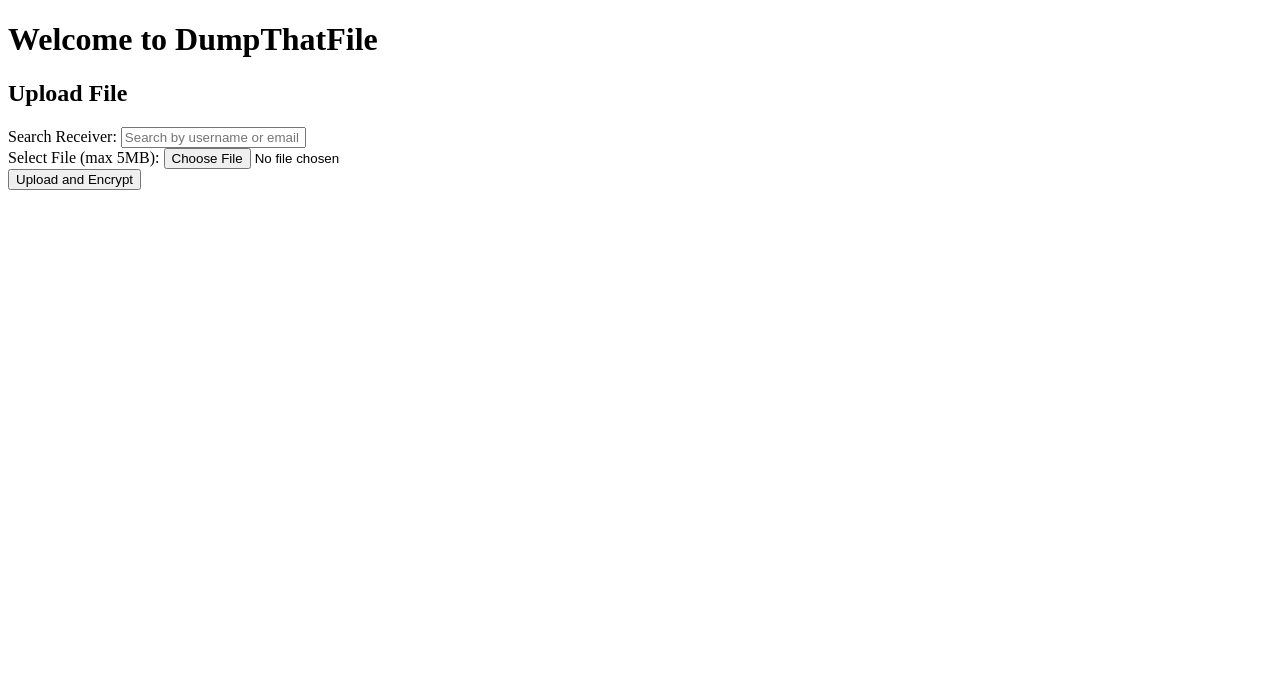
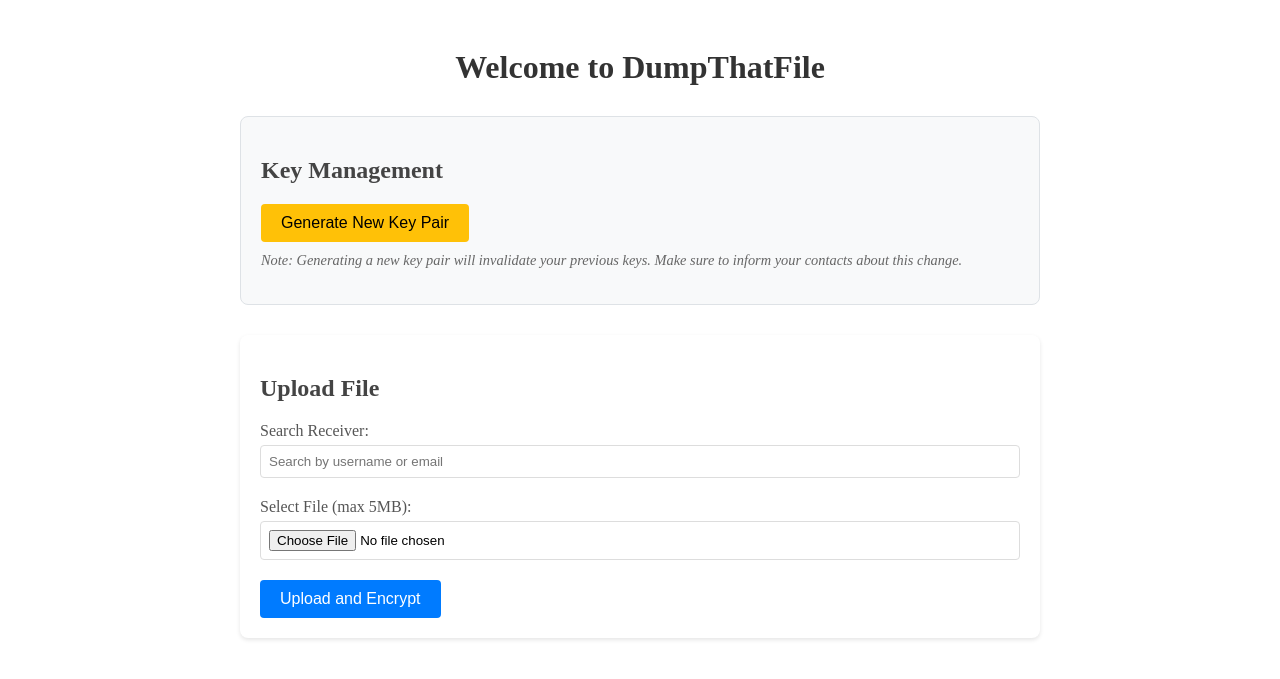
Before and after one commit to FakeLife0697/DumpThatFile, a Flask app: page /home in a window 1280 px wide. Shown: the top 679 px of the page. Run offline with Flask 3, Linux system fonts and the light colour scheme; the visitor is signed in with stand-in values (Sample User, id 1); parts of the project's set-up code (start-up, migrations or seed data) failed here and were passed over.

Commit message:
Commit 19 May 25 #1: Minor key generation changes and debug

```diff
--- a/app/modules/home.py
+++ b/app/modules/home.py
@@ -5,6 +5,8 @@ from app.supabase_client import getPublicClient, getAdminClient
 from app.modules.encrypt import SHA256, AES, RSA
 import uuid
 import os
+import time
+from requests.exceptions import Timeout, RequestException
 
 home_bp = Blueprint('home', __name__)
 api = Api(home_bp)
@@ -211,3 +213,64 @@ def upload_file(receiver_id):
         flash('An error occurred', 'error')
         print(e)
         return redirect(request.url)
+
+@home_bp.route('/generate-key-pair', methods=['POST'])
+@login_required
+def generate_key_pair():
+    try:
+        # Generate new RSA key pair
+        rsa = RSA()
+        private_key, public_key = rsa.generate_key()
+
+        # Store the new keys
+        admin_client = getAdminClient()
+        max_retries = 3
+        retry_count = 0
+
+        while retry_count < max_retries:
+            try:
+                # First check if user already has keys
+                existing_keys = admin_client.schema('dtf_secure_info').table('user_keys').select('*').eq('user_id', session['user'].id).execute()
+
+                if existing_keys.data:
+                    # Update existing keys
+                    keys_response = admin_client.schema('dtf_secure_info').table('user_keys').update({
+                        'public_key': public_key,
+                        'private_key': private_key
+                    }).eq('user_id', session['user'].id).execute()
+                else:
+                    # Insert new keys
+                    keys_response = admin_client.schema('dtf_secure_info').table('user_keys').insert({
+                        'user_id': session['user'].id,
+                        'public_key': public_key,
+                        'private_key': private_key
+                    }).execute()
+
+                # Update public_key in users table
+                user_response = admin_client.schema('public').table('users').update({
+                    'public_key': public_key
+                }).eq('user_id', session['user'].id).execute()
+
+                if not user_response.data:
+                    raise Exception('Failed to update user public key')
+
+                break
+            except (Timeout, RequestException) as e:
+                retry_count += 1
+                if retry_count == max_retries:
+                    raise Exception(f"Database operation timed out after {max_retries} attempts: {str(e)}")
+                time.sleep(1)
+            except Exception as e:
+                raise e
+
+        if not keys_response.data:
+            flash('Failed to update key pair', 'error')
+            return redirect(url_for('home.home'))
+
+        flash('Key pair generated successfully!', 'success')
+        return redirect(url_for('home.home'))
+
+    except Exception as e:
+        flash(f'Error generating key pair: {str(e)}', 'error')
+        print(e)
+        return redirect(url_for('home.home'))
--- a/app/static/home.css
+++ b/app/static/home.css
@@ -0,0 +1,125 @@
+.container {
+    max-width: 800px;
+    margin: 0 auto;
+    padding: 20px;
+}
+
+h1 {
+    text-align: center;
+    color: #333;
+    margin-bottom: 30px;
+}
+
+h2 {
+    color: #444;
+    margin-bottom: 20px;
+}
+
+.alert {
+    padding: 10px;
+    margin-bottom: 20px;
+    border-radius: 4px;
+}
+
+.alert-success {
+    background-color: #d4edda;
+    color: #155724;
+    border: 1px solid #c3e6cb;
+}
+
+.alert-error {
+    background-color: #f8d7da;
+    color: #721c24;
+    border: 1px solid #f5c6cb;
+}
+
+.key-management-section {
+    background-color: #f8f9fa;
+    padding: 20px;
+    border-radius: 8px;
+    margin-bottom: 30px;
+    border: 1px solid #dee2e6;
+}
+
+.key-info {
+    color: #666;
+    font-size: 0.9em;
+    margin-top: 10px;
+    font-style: italic;
+}
+
+.upload-section {
+    background-color: #fff;
+    padding: 20px;
+    border-radius: 8px;
+    box-shadow: 0 2px 4px rgba(0, 0, 0, 0.1);
+}
+
+.form-group {
+    margin-bottom: 20px;
+}
+
+label {
+    display: block;
+    margin-bottom: 5px;
+    color: #555;
+}
+
+input[type="text"],
+input[type="file"] {
+    width: 100%;
+    padding: 8px;
+    border: 1px solid #ddd;
+    border-radius: 4px;
+    box-sizing: border-box;
+}
+
+.btn {
+    background-color: #007bff;
+    color: white;
+    padding: 10px 20px;
+    border: none;
+    border-radius: 4px;
+    cursor: pointer;
+    font-size: 16px;
+}
+
+.btn:hover {
+    background-color: #0056b3;
+}
+
+.btn-warning {
+    background-color: #ffc107;
+    color: #000;
+}
+
+.btn-warning:hover {
+    background-color: #e0a800;
+}
+
+.search-results {
+    margin-top: 5px;
+    border: 1px solid #ddd;
+    border-radius: 4px;
+    max-height: 200px;
+    overflow-y: auto;
+    display: none;
+}
+
+.search-results:not(:empty) {
+    display: block;
+}
+
+.search-result-item {
+    padding: 8px 12px;
+    cursor: pointer;
+    border-bottom: 1px solid #eee;
+}
+
+.search-result-item:last-child {
+    border-bottom: none;
+}
+
+.search-result-item:hover {
+    background-color: #f8f9fa;
+}
--- a/app/templates/home.html
+++ b/app/templates/home.html
@@ -15,6 +15,14 @@
                 {% endfor %}
             {% endif %}
         {% endwith %}
+
+        <div class="key-management-section">
+            <h2>Key Management</h2>
+            <form method="POST" action="{{ url_for('home.generate_key_pair') }}">
+                <button type="submit" class="btn btn-warning">Generate New Key Pair</button>
+            </form>
+            <p class="key-info">Note: Generating a new key pair will invalidate your previous keys. Make sure to inform your contacts about this change.</p>
+        </div>
 
         <div class="upload-section">
             <h2>Upload File</h2>
```
Also changed, not shown: app/modules/login.py (+6 -1 lines), app/modules/signup.py (+0 -26 lines).
